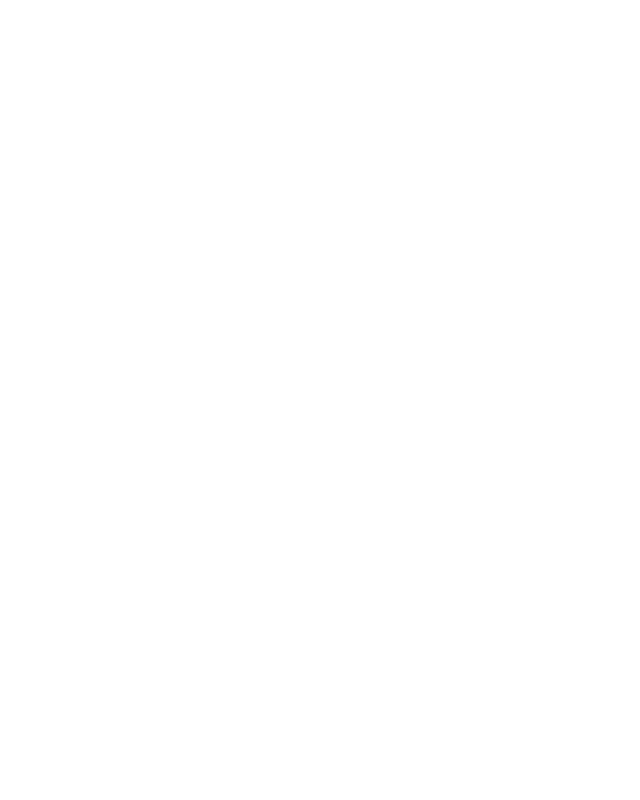
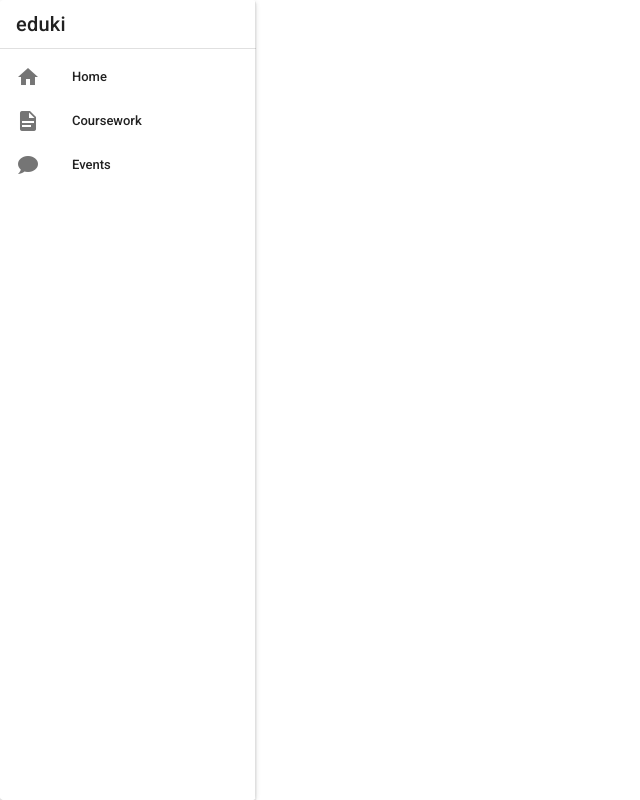
Before and after one commit to pranavmangal/eduki, a Vue app: page /#/home in a window 1280 px wide. Shown: the whole page, without its empty margins (0-640 px from the left). Built offline with nearby package versions, Linux system fonts and the light colour scheme.

Commit message:
Added pages and nav bar

```diff
--- a/src/router.js
+++ b/src/router.js
@@ -1,6 +1,9 @@
 import Vue from 'vue';
 import Router from 'vue-router';
 import Login from './views/Login';
+import Home from './views/Home';
+import Coursework from './views/Coursework';
+import Events from './views/Events';
 
 Vue.use(Router);
 
@@ -10,6 +13,21 @@
             path: '/login',
             name: 'Login',
             component: Login
+        },
+        {
+            path: '/home',
+            name: 'Home',
+            component: Home
+        },
+        {
+            path: '/cw',
+            name: 'Courseworks',
+            component: Coursework
+        },
+        {
+            path: '/events',
+            name: 'Events',
+            component: Events
         }
     ]
 });
--- /dev/null
+++ b/src/views/Coursework.vue
@@ -0,0 +1,3 @@
+<template>
+  <h1>C</h1>
+</template>
--- /dev/null
+++ b/src/views/Events.vue
@@ -0,0 +1,3 @@
+<template>
+  <h1>E</h1>
+</template>
--- /dev/null
+++ b/src/views/Home.vue
@@ -0,0 +1,40 @@
+<template>
+  <v-card height="100%" width="256" class="mx-left">
+    <v-navigation-drawer permanent>
+      <v-list-item>
+        <v-list-item-content>
+          <v-list-item-title class="title">eduki</v-list-item-title>
+        </v-list-item-content>
+      </v-list-item>
+
+      <v-divider></v-divider>
+
+      <v-list dense nav>
+        <v-list-item v-for="item in items" :key="item.title" link>
+          <v-list-item-icon>
+            <v-icon>{{ item.icon }}</v-icon>
+          </v-list-item-icon>
+
+          <v-list-item-content>
+            <v-list-item-title>{{ item.title }}</v-list-item-title>
+          </v-list-item-content>
+        </v-list-item>
+      </v-list>
+    </v-navigation-drawer>
+  </v-card>
+</template>
+
+<script>
+export default {
+  data() {
+    return {
+      items: [
+        { title: "Home", icon: "mdi-home" },
+        { title: "Coursework", icon: "mdi-file-document" },
+        { title: "Events", icon: "mdi-chat" }
+      ],
+      right: null
+    };
+  }
+};
+</script>
--- a/src/views/Login.vue
+++ b/src/views/Login.vue
@@ -2,7 +2,7 @@
   <div class="col-sm-8 col-md-4 col-12 login">
     <v-layout align-center>
       <v-flex fill-height>
-        <h3 style="margin-bottom: 5%">Sign In</h3>
+        <h3 style="margin-bottom: 4%">Sign In</h3>
         <v-text-field type="text" label="Email" outlined v-model="email"></v-text-field>
         <v-text-field type="password" label="Password" outlined v-model="password"></v-text-field>
         <v-btn color="primary" @click="login">Login</v-btn>
```
